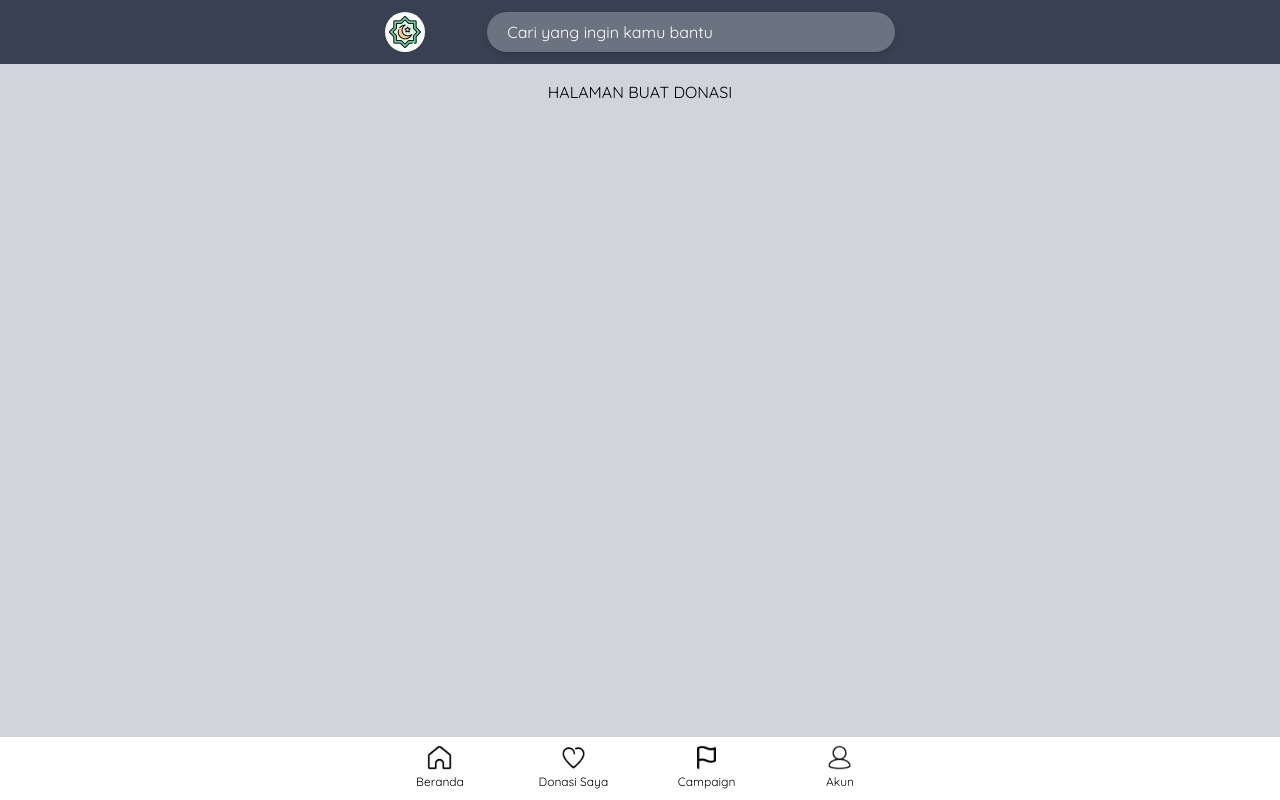
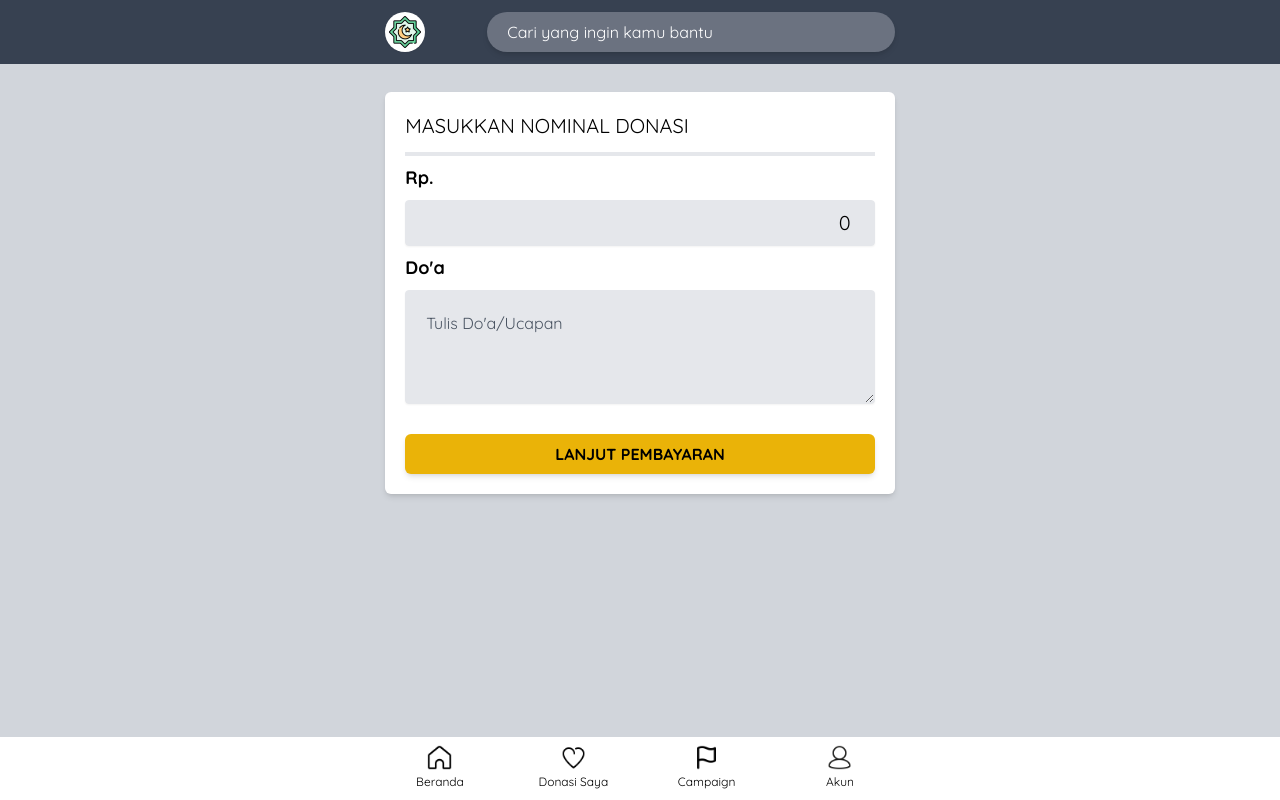
Before and after one commit to w1y0n0/frontend-donasi, a Vue app: page /donation/create/1 in a window 1280 px wide. Built offline with nearby package versions, Linux system fonts and the light colour scheme; sample sign-in values are in the browser's storage.

Commit message:
Membuat Proses Donasi
- View/Component Create Donation
- Edit Module Donation Vuex
- Uji Coba Proses Donasi

```diff
--- a/src/store/module/donation.js
+++ b/src/store/module/donation.js
@@ -36,7 +36,7 @@ const donation = {
             state.nextPage = nextPage
         },
 
-        //set state "donations" dengan data dari response loadmore
+        //set state campaigns dengan data dari response loadmore
         SET_LOADMORE(state, data) {
             data.forEach(row => {
                 state.donations.push(row);
@@ -126,6 +126,36 @@ const donation = {
                 })
         },
 
+        //storeDonation
+        storeDonation({ commit }, data) {
+
+            //define callback promise
+            return new Promise((resolve, reject) => {
+
+                //get data token dan user
+                const token = localStorage.getItem('token')
+
+                //set axios header dengan type Authorization + Bearer token
+                Api.defaults.headers.common['Authorization'] = `Bearer ${token}`
+
+                //send data donatiion ke server
+                Api.post('/donation', data)
+                    .then(response => {
+
+                        commit('')
+                        resolve(response)
+
+                    }).catch(error => {
+
+                        //show error log dari response
+                        reject(error.response.data)
+
+                    })
+
+            })
+
+        }
+
     },
 
     //getters
--- a/src/views/donation/Create.vue
+++ b/src/views/donation/Create.vue
@@ -1,11 +1,108 @@
 <template>
-    <div class="pb-20 pt-20 text-center">
-        HALAMAN BUAT DONASI
+    <div class="pb-20 pt-20">
+        <div class="container mx-auto grid grid-cols-1 p-3 sm:w-full md:w-5/12">
+
+            <div class="bg-white rounded-md shadow-md p-5">
+                <div class="text-xl">
+                    MASUKKAN NOMINAL DONASI
+                </div>
+                <div class="border-2 border-gray-200 mt-3 mb-2"></div>
+
+                <div class="mb-2">
+                    <label class="mt-2 font-bold text-lg">Rp.</label>
+                    <input type="number"
+                        class="mt-2 appearance-none w-full bg-gray-200 border border-gray-200 rounded h-15 shadow-sm placeholder-gray-600 focus:outline-none focus:placeholder-gray-600 focus:bg-white focus-within:text-gray-600 p-2 text-right text-xl"
+                        placeholder="0" v-model="donation.amount">
+                </div>
+
+                <div class="mb-2">
+                    <label class="mt-2 font-bold text-lg">Do'a</label>
+                    <textarea rows="3" v-model="donation.pray"
+                        class="mt-2 appearance-none w-full bg-gray-200 border border-gray-200 rounded shadow-sm placeholder-gray-600 focus:outline-none focus:placeholder-gray-600 focus:bg-white focus-within:text-gray-600 p-5"
+                        placeholder="Tulis Do'a/Ucapan">
+                    </textarea>
+                </div>
+
+                <button @click="storeDonation"
+                    class="mt-4 bg-yellow-500 py-2 rounded-md shadow-md text-base w-full uppercase font-bold focus:outline-none focus:bg-yellow-600">LANJUT
+                    PEMBAYARAN</button>
+
+            </div>
+
+        </div>
     </div>
 </template>
 
 <script>
+
+//hook vue
+import { reactive } from 'vue'
+
+//hook vuex
+import { useStore } from 'vuex'
+
+//hook vue router
+import { useRoute, useRouter } from 'vue-router'
+
+//hook Toast
+import { useToast } from "vue-toastification"
+
 export default {
+
     name: 'DonationCreateComponent',
+
+    setup() {
+
+        //store vuex
+        const store = useStore()
+
+        //route
+        const route = useRoute()
+
+        //router
+        const router = useRouter()
+
+        //toast
+        const toast = useToast()
+
+        //state donation
+        const donation = reactive({
+            amount: 0,                      // <-- data nilai donasi
+            pray: '',                       // <-- data kata-kata/doa
+            campaignSlug: route.params.slug // <-- data "slug" dari campaign
+        })
+
+        //method store donation
+        function storeDonation() {
+
+            //check minimal donasi
+            if (donation.amount < 10000) {
+                toast.error('Donasi Minimal Rp. 10.000')
+                return false
+            }
+
+            store.dispatch('donation/storeDonation', donation)
+                .then(() => {
+
+                    toast.success('Transaksi Berhasil Dibuat!')
+
+                    //redirect ke dashboard
+                    router.push({ name: 'donation.index' })
+
+                })
+                .catch(error => {
+                    console.log(error)
+                })
+        }
+
+        return {
+            donation,       // <-- state donation
+            storeDonation   // <-- method storeDonation
+        }
+
+    }
+
 }
 </script>
+
+<style></style>
```
